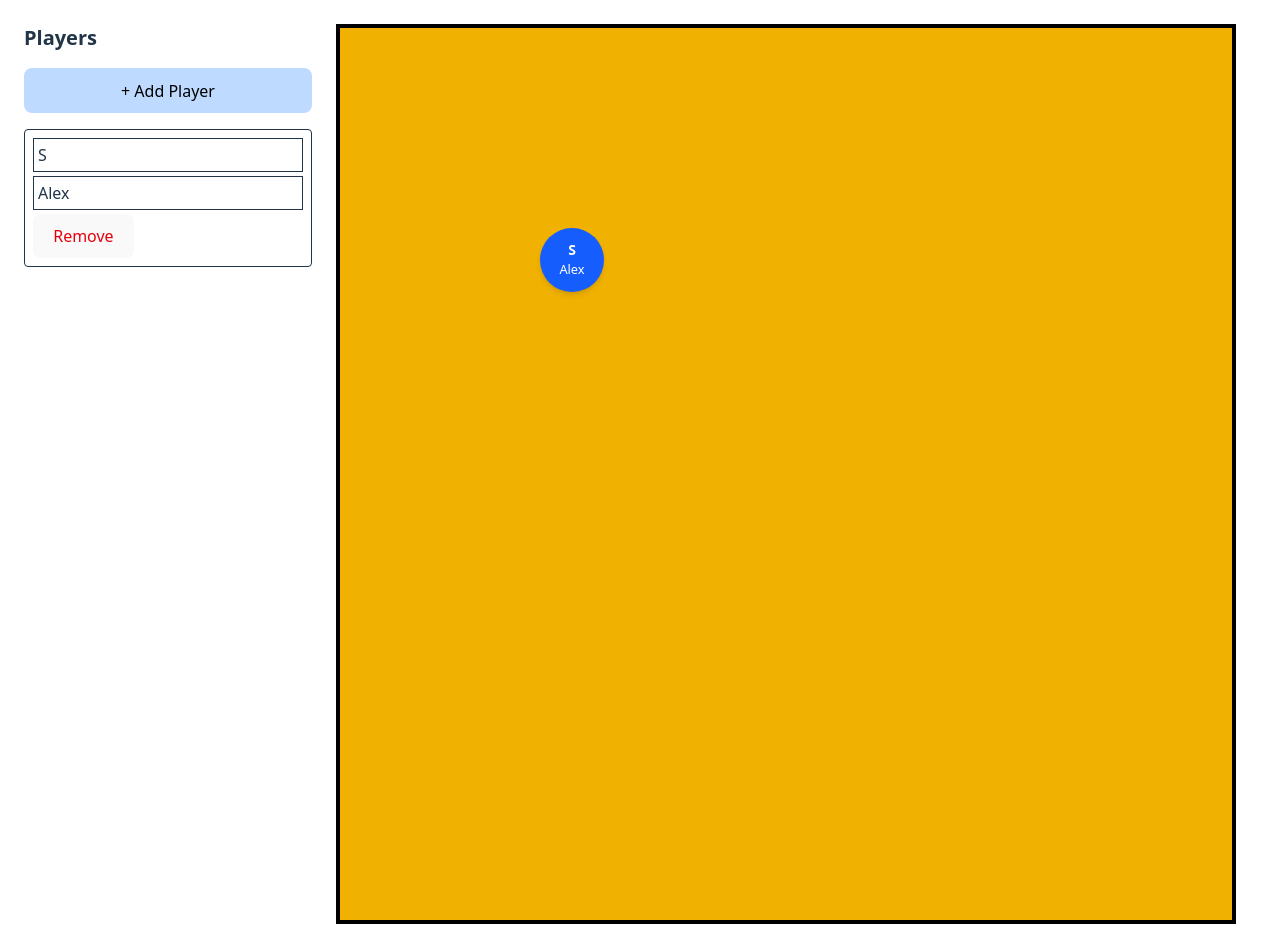
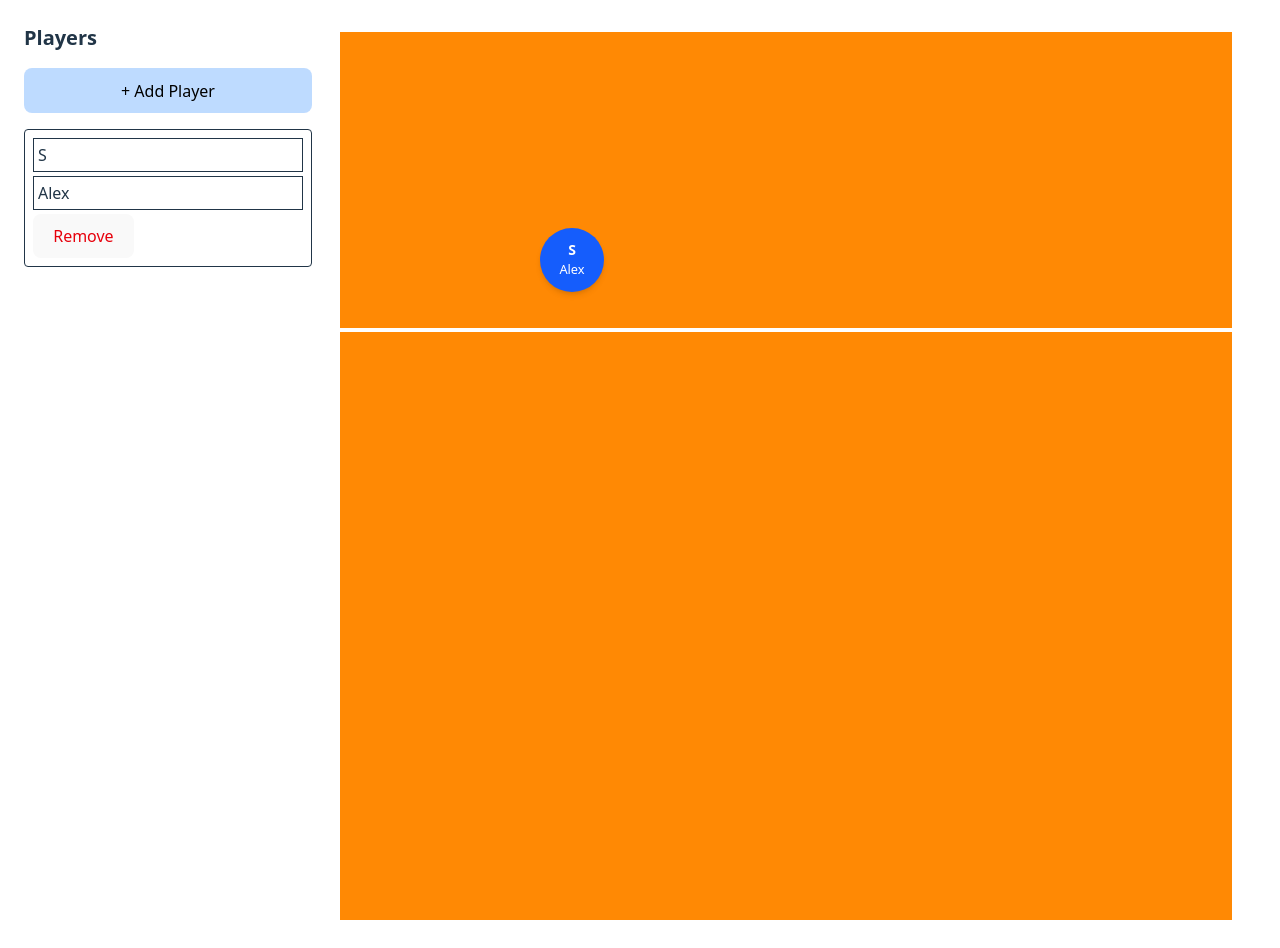
Before and after one commit to mattfehr/volleyball-rotation-tracker, a React (Vite) app: page / in a window 1280 px wide. Built offline with nearby package versions, Linux system fonts and the light colour scheme.

Commit message:
add 3 meter line

```diff
--- a/src/components/Court.tsx
+++ b/src/components/Court.tsx
@@ -53,7 +53,13 @@ export default function Court({ players, setPlayers }: Props) {
   };
 
   return (
-    <div className="w-[900px] h-[900px] bg-yellow-500 relative border-4 border-black mx-auto">
+    <div className="w-[900px] h-[900px] bg-orange-400 relative border-4 border-white mx-auto">
+      {/* Net line (top) */}
+      <div className="absolute top-0 left-0 w-full h-[4px] bg-white z-10" />
+
+      {/* 3-meter line (from top, 300px = 3m scaled to 900px) */}
+      <div className="absolute top-[300px] left-0 w-full h-[4px] bg-white z-10" />
+
       <DndContext onDragEnd={handleDragEnd}>
         {players.map((player) => (
           <DraggablePlayer key={player.id} player={player} />
```
